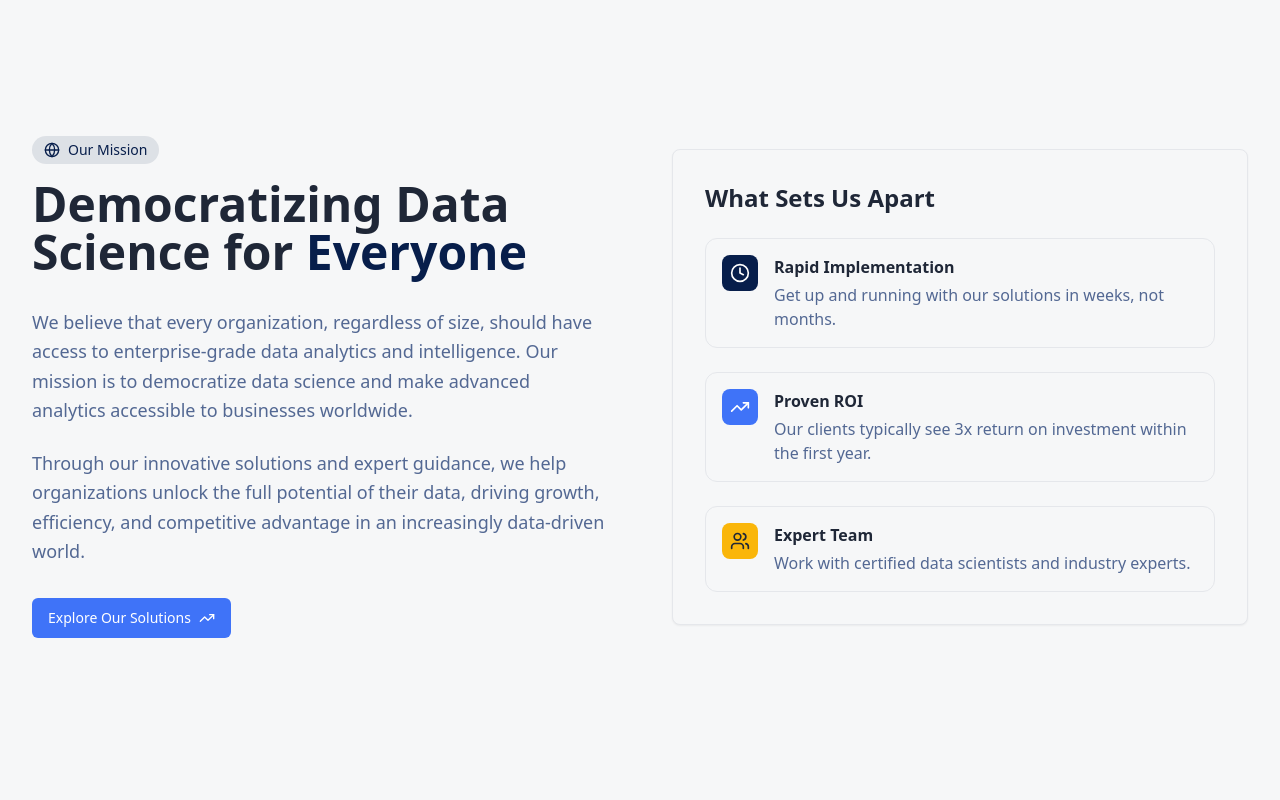
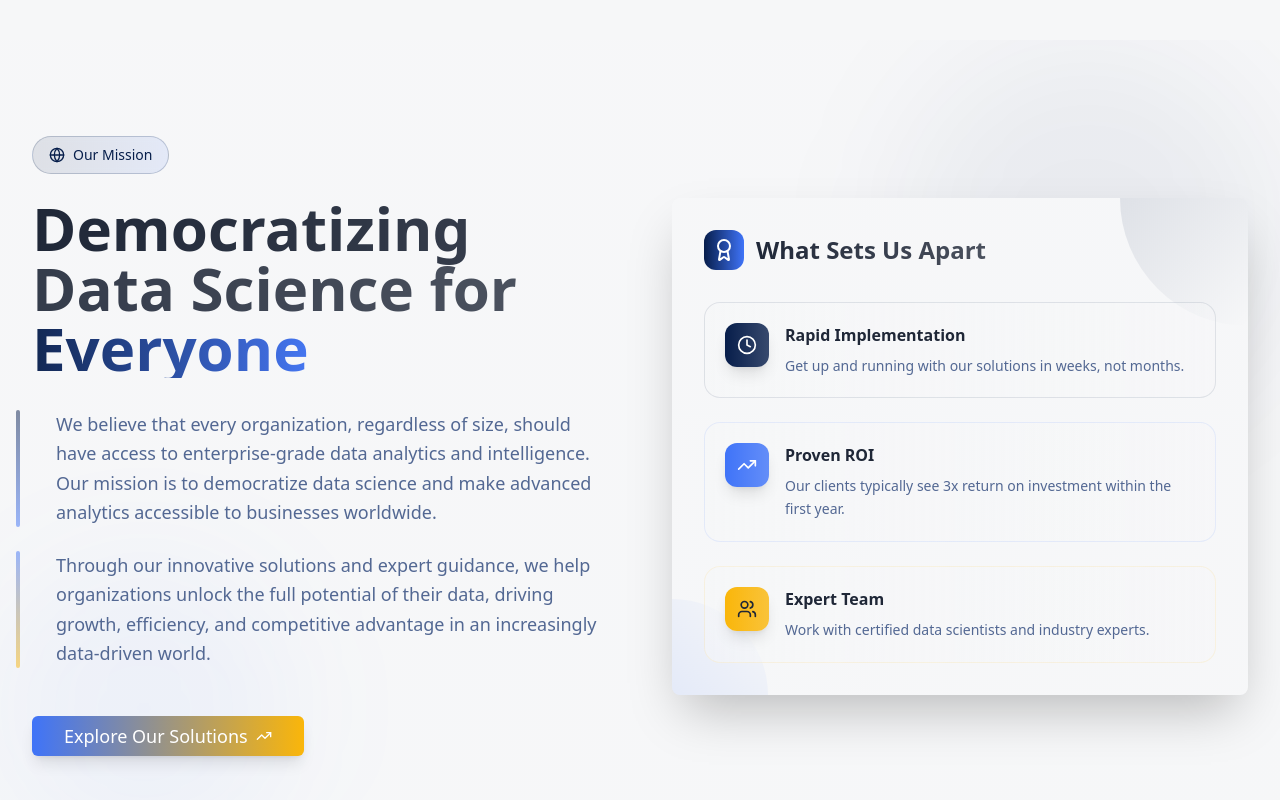
Before and after one commit to waqaralyy/prestige-data-flow, a React (Vite) app: page /about in a window 1280 px wide. Shown: the part 640-1440 px from the top of the page. Built offline with nearby package versions, Linux system fonts and the light colour scheme.

Commit message:
Enhance "Democratizing Data Science" section
Improved the visual appeal of the "Democratizing Data Science for Everyone" section by applying a gradient background and enhancing the text styling.
-edited src/pages/Index.tsx

```diff
--- a/src/pages/About.tsx
+++ b/src/pages/About.tsx
@@ -94,74 +94,103 @@ const About = () => {
 
 
       {/* Mission Section */}
-      <section className="py-24 bg-background">
-        <div className="container mx-auto px-4 sm:px-6 lg:px-8">
+      <section className="py-24 bg-gradient-to-br from-background via-background to-muted/30 relative overflow-hidden">
+        {/* Background decoration */}
+        <div className="absolute inset-0 bg-grid-white/5 [mask-image:linear-gradient(0deg,white,rgba(255,255,255,0.6))]"></div>
+        <div className="absolute top-0 right-0 w-96 h-96 bg-primary/5 rounded-full blur-3xl"></div>
+        <div className="absolute bottom-0 left-0 w-72 h-72 bg-secondary/5 rounded-full blur-3xl"></div>
+
+        <div className="container mx-auto px-4 sm:px-6 lg:px-8 relative z-10">
           <div className="grid grid-cols-1 lg:grid-cols-2 gap-16 items-center">
-            <div className="space-y-8">
-              <div className="space-y-4">
-                <div className="inline-flex items-center gap-2 px-3 py-1 bg-primary/10 text-primary rounded-full text-sm font-medium">
+            <div className="space-y-8 animate-fade-in">
+              <div className="space-y-6">
+                <div className="inline-flex items-center gap-2 px-4 py-2 bg-gradient-to-r from-primary/10 to-secondary/10 text-primary rounded-full text-sm font-medium border border-primary/20 backdrop-blur-sm">
                   <Globe className="h-4 w-4" />
                   Our Mission
                 </div>
-                <h2 className="text-4xl lg:text-5xl font-bold text-foreground leading-tight">
+                <h2 className="text-4xl lg:text-6xl font-bold leading-tight">
+                  <span className="bg-gradient-to-r from-foreground to-foreground/80 bg-clip-text text-transparent">
                     Democratizing Data Science for
-                  <span className="text-primary"> Everyone</span>
+                  </span>
+                  <span className="block bg-gradient-to-r from-primary via-secondary to-accent bg-clip-text text-transparent animate-pulse">
+                    Everyone
+                  </span>
                 </h2>
               </div>
 
               <div className="space-y-6">
-                <p className="text-lg text-muted-foreground leading-relaxed">
+                <div className="relative">
+                  <div className="absolute -left-4 top-0 w-1 h-full bg-gradient-to-b from-primary to-secondary rounded-full opacity-50"></div>
+                  <p className="text-lg text-muted-foreground leading-relaxed pl-6">
                     We believe that every organization, regardless of size, should have access to
                     enterprise-grade data analytics and intelligence. Our mission is to democratize
                     data science and make advanced analytics accessible to businesses worldwide.
                   </p>
-                <p className="text-lg text-muted-foreground leading-relaxed">
+                </div>
+                <div className="relative">
+                  <div className="absolute -left-4 top-0 w-1 h-full bg-gradient-to-b from-secondary to-accent rounded-full opacity-50"></div>
+                  <p className="text-lg text-muted-foreground leading-relaxed pl-6">
                     Through our innovative solutions and expert guidance, we help organizations
                     unlock the full potential of their data, driving growth, efficiency, and
                     competitive advantage in an increasingly data-driven world.
                   </p>
                 </div>
+              </div>
 
-              <Button className="bg-secondary hover:bg-secondary/90 text-secondary-foreground">
+              <div className="pt-4">
+                <Button className="bg-gradient-to-r from-secondary to-accent hover:from-secondary/90 hover:to-accent/90 text-secondary-foreground shadow-lg hover:shadow-xl transition-all duration-300 hover:scale-105 px-8 py-3 text-lg">
                   <Link to="/services" className="flex items-center gap-2">
                     Explore Our Solutions
                     <TrendingUp className="h-4 w-4" />
                   </Link>
                 </Button>
               </div>
+            </div>
 
-            <div className="space-y-8">
-              <Card className="border shadow-large bg-card">
-                <CardContent className="p-8">
-                  <h3 className="text-2xl font-semibold text-foreground mb-6">What Sets Us Apart</h3>
+            <div className="space-y-8 animate-fade-in" style={{ animationDelay: '0.2s' }}>
+              <Card className="border-0 shadow-2xl bg-gradient-to-br from-card/80 to-card backdrop-blur-sm hover:shadow-3xl transition-all duration-500 hover:scale-[1.02] group overflow-hidden relative">
+                {/* Card decoration */}
+                <div className="absolute top-0 right-0 w-32 h-32 bg-gradient-to-br from-primary/10 to-transparent rounded-bl-full"></div>
+                <div className="absolute bottom-0 left-0 w-24 h-24 bg-gradient-to-tr from-secondary/10 to-transparent rounded-tr-full"></div>
+
+                <CardContent className="p-8 relative z-10">
+                  <div className="flex items-center gap-3 mb-8">
+                    <div className="p-2 bg-gradient-to-r from-primary to-secondary rounded-xl">
+                      <Award className="h-6 w-6 text-white" />
+                    </div>
+                    <h3 className="text-2xl font-bold bg-gradient-to-r from-foreground to-foreground/80 bg-clip-text text-transparent">
+                      What Sets Us Apart
+                    </h3>
+                  </div>
+
                   <div className="space-y-6">
-                    <div className="flex items-start space-x-4 p-4 rounded-xl bg-muted border">
-                      <div className="p-2 bg-primary rounded-lg">
+                    <div className="flex items-start space-x-4 p-5 rounded-2xl bg-gradient-to-r from-muted/50 to-muted/30 border border-primary/10 hover:border-primary/30 transition-all duration-300 group/item hover:scale-105">
+                      <div className="p-3 bg-gradient-to-r from-primary to-primary/80 rounded-xl shadow-lg group-hover/item:shadow-xl transition-all duration-300 group-hover/item:rotate-6">
                         <Clock className="h-5 w-5 text-primary-foreground" />
                       </div>
-                      <div>
-                        <h4 className="font-semibold text-foreground mb-1">Rapid Implementation</h4>
-                        <p className="text-muted-foreground">Get up and running with our solutions in weeks, not months.</p>
+                      <div className="flex-1">
+                        <h4 className="font-bold text-foreground mb-2 group-hover/item:text-primary transition-colors duration-300">Rapid Implementation</h4>
+                        <p className="text-muted-foreground text-sm leading-relaxed">Get up and running with our solutions in weeks, not months.</p>
                       </div>
                     </div>
 
-                    <div className="flex items-start space-x-4 p-4 rounded-xl bg-muted border">
-                      <div className="p-2 bg-secondary rounded-lg">
+                    <div className="flex items-start space-x-4 p-5 rounded-2xl bg-gradient-to-r from-muted/50 to-muted/30 border border-secondary/10 hover:border-secondary/30 transition-all duration-300 group/item hover:scale-105">
+                      <div className="p-3 bg-gradient-to-r from-secondary to-secondary/80 rounded-xl shadow-lg group-hover/item:shadow-xl transition-all duration-300 group-hover/item:rotate-6">
                         <TrendingUp className="h-5 w-5 text-secondary-foreground" />
                       </div>
-                      <div>
-                        <h4 className="font-semibold text-foreground mb-1">Proven ROI</h4>
-                        <p className="text-muted-foreground">Our clients typically see 3x return on investment within the first year.</p>
+                      <div className="flex-1">
+                        <h4 className="font-bold text-foreground mb-2 group-hover/item:text-secondary transition-colors duration-300">Proven ROI</h4>
+                        <p className="text-muted-foreground text-sm leading-relaxed">Our clients typically see 3x return on investment within the first year.</p>
                       </div>
                     </div>
 
-                    <div className="flex items-start space-x-4 p-4 rounded-xl bg-muted border">
-                      <div className="p-2 bg-accent rounded-lg">
+                    <div className="flex items-start space-x-4 p-5 rounded-2xl bg-gradient-to-r from-muted/50 to-muted/30 border border-accent/10 hover:border-accent/30 transition-all duration-300 group/item hover:scale-105">
+                      <div className="p-3 bg-gradient-to-r from-accent to-accent/80 rounded-xl shadow-lg group-hover/item:shadow-xl transition-all duration-300 group-hover/item:rotate-6">
                         <Users className="h-5 w-5 text-accent-foreground" />
                       </div>
-                      <div>
-                        <h4 className="font-semibold text-foreground mb-1">Expert Team</h4>
-                        <p className="text-muted-foreground">Work with certified data scientists and industry experts.</p>
+                      <div className="flex-1">
+                        <h4 className="font-bold text-foreground mb-2 group-hover/item:text-accent transition-colors duration-300">Expert Team</h4>
+                        <p className="text-muted-foreground text-sm leading-relaxed">Work with certified data scientists and industry experts.</p>
                       </div>
                     </div>
                   </div>
```
Lines whose indentation alone changed are shown as unchanged.
